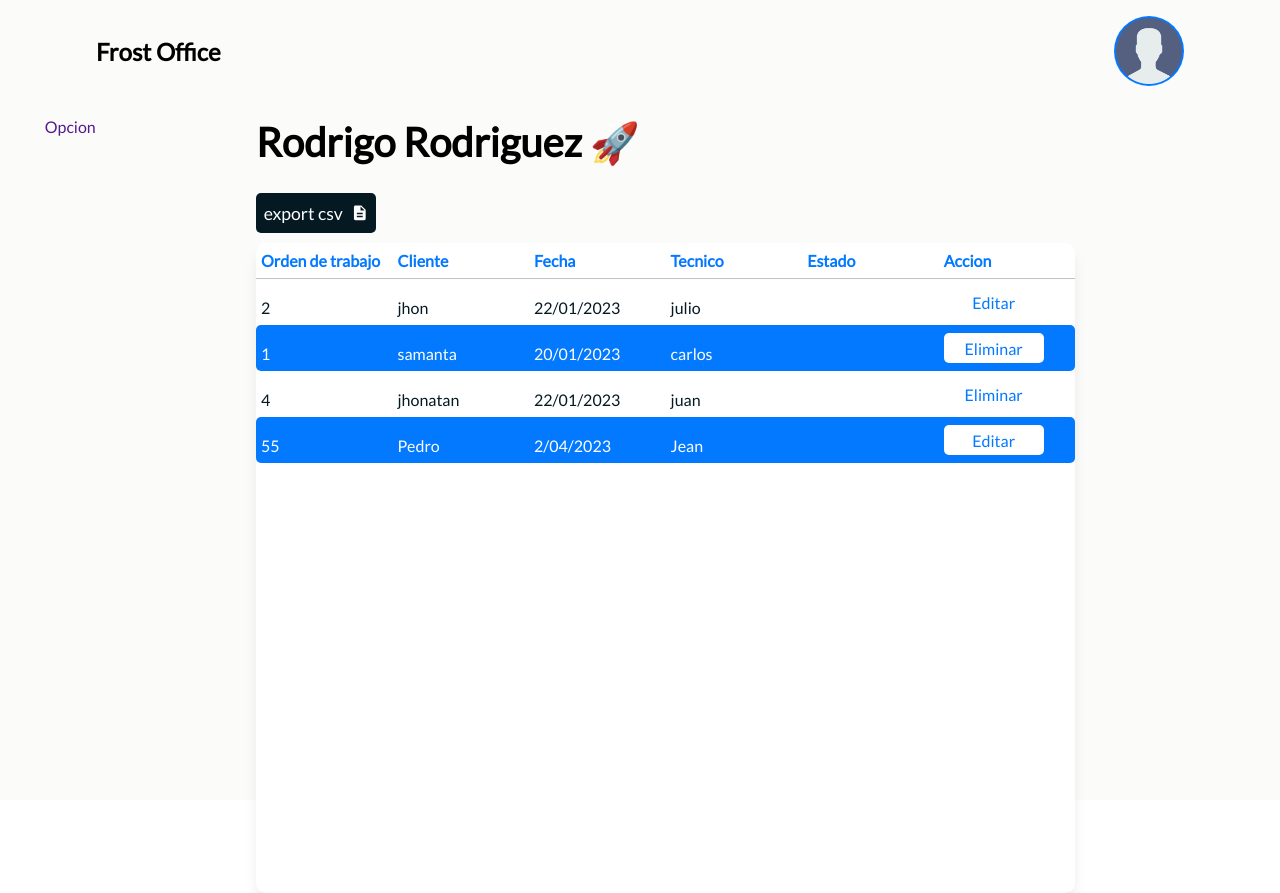
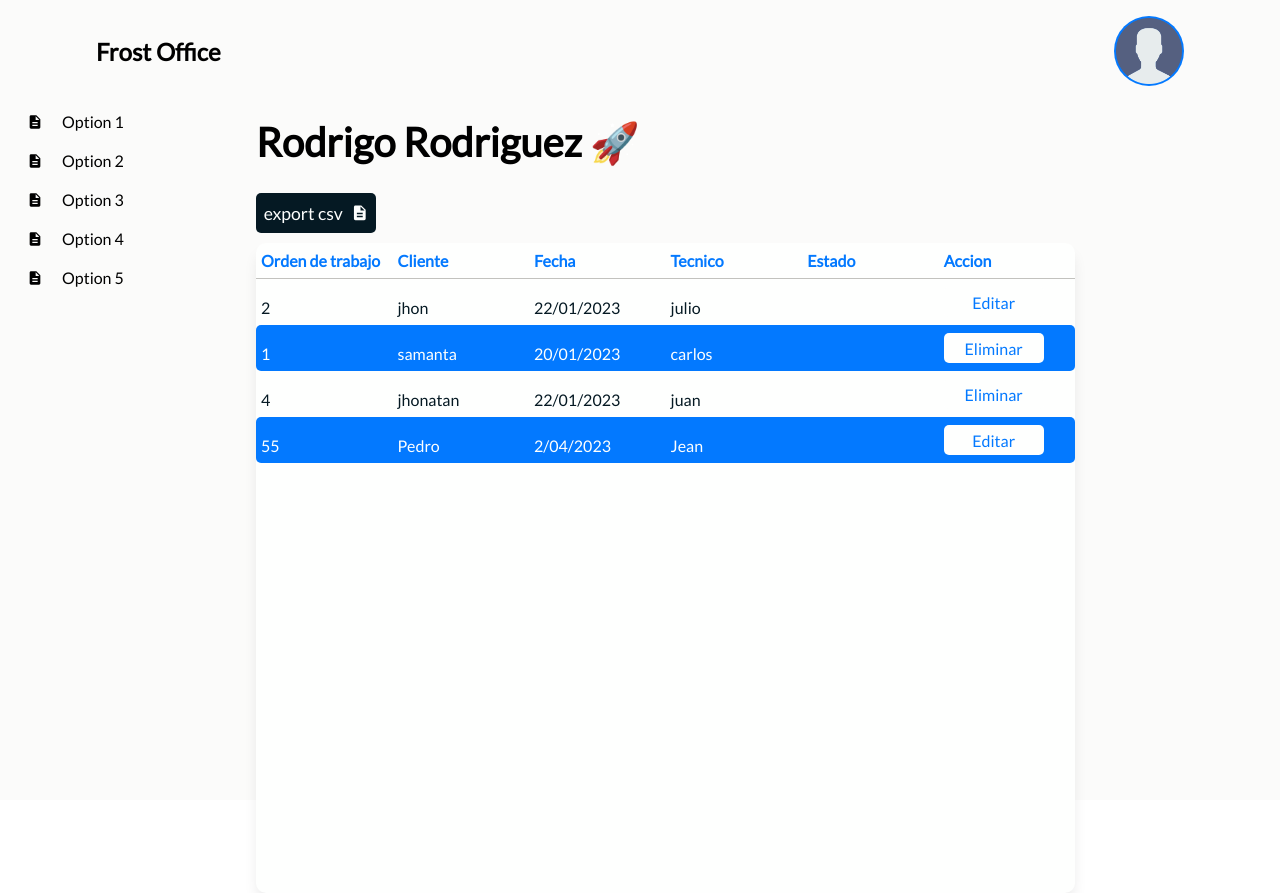
Before and after one commit to StartsDev/frost-bo, a React (Vite) app in the folder bo/: page / in a window 1280 px wide. Built offline with nearby package versions, Linux system fonts and the light colour scheme.

Commit message:
componente opcion 100% dinamico

```diff
--- a/bo/src/screens/BO/Bo.tsx
+++ b/bo/src/screens/BO/Bo.tsx
@@ -55,7 +55,31 @@ function Bo() {
                         height: "100%",
                     }}
                 >
-                   <Option />
+                   <Option
+                        titleOption="Option 1"
+                        Icon={<MdDescription />}
+                        options={[{ route: "/bo/option1", title: "Option 1 route" }]}
+                   />
+                   <Option
+                        titleOption="Option 2"
+                        Icon={<MdDescription />}
+                        options={[{ route: "/bo/option1", title: "Option 2 route" }]}
+                   />
+                   <Option
+                        titleOption="Option 3"
+                        Icon={<MdDescription />}
+                        options={[{ route: "/bo/option1", title: "Option 3 route" }]}
+                   />
+                   <Option
+                        titleOption="Option 4"
+                        Icon={<MdDescription />}
+                        options={[{ route: "/bo/option1", title: "Option 4 route" }]}
+                   />
+                   <Option
+                        titleOption="Option 5"
+                        Icon={<MdDescription />}
+                        options={[{ route: "/bo/option1", title: "Option 5 route" }]}
+                   />
                 </aside>
                 <section
                     style={{
--- a/bo/src/screens/BO/components/Option.tsx
+++ b/bo/src/screens/BO/components/Option.tsx
@@ -1,7 +1,14 @@
 import { THEME } from "../../../theme"
-import styles from "./op.moduel.css"
 
-function Option() {
+type ItemForOptions = { route: string, title: string }
+
+interface Props {
+    Icon?: React.ReactNode
+    titleOption: string
+    options: ItemForOptions[]
+}
+
+function Option({ Icon, titleOption, options }: Props) {
   return (
     <li
     className="list_item list__item--click"
@@ -19,22 +26,29 @@ function Option() {
             cursor: "pointer",
             display: "flex",
             alignItems: "center",
+            justifyContent: "space-evenly",
             gap: "1em",
-            width: "70%",
+            width: "75%",
             margin: "0 auto"
         }}
     >
-        <img src="" alt="" className="list_img" />
-        <a href="" className="nav_link"
+        <div style={{
+            width: "30px",
+            height: "20px",
+            display: "flex",
+            alignItems: "center",
+            justifyContent: "center",
+        }}>
+            {Icon}
+        </div>
+        <p className="nav_link"
             style={{
                 display: "block",
-                padding: "15px 0",
-                textDecoration: "none"
+                padding: "10px 0",
+                textAlign: "left",
+                width: "100%"
             }}
-        >Opcion</a>
-        <img src="" alt="" className="list_arrow" style={{
-            marginLeft: "auto"
-        }} />
+        >{titleOption}</p>
     </div>
     <ul className="list__show"
         style={{
@@ -46,42 +60,21 @@ function Option() {
             height: 0
         }}
     >
-        <li className="list__inside">
-            <a href="" className="nav__link nav__link--inside"
+        {
+            options.map((option, index) => {
+                return (
+                    <li key={index} className="list__inside">
+                        <p className="nav__link nav__link--inside"
                             style={{
                                 display: "block",
                                 padding: "15px 0",
                                 textDecoration: "none"
                         }}
-            >Estoy dentro</a>
+                        >{option.title}</p>
                      </li>
-        <li className="list__inside">
-            <a href="" className="nav__link nav__link--inside"
-                style={{
-                    display: "block",
-                    padding: "15px 0",
-                    textDecoration: "none"
-                }}
-            >Estoy dentro</a>
-        </li>
-        <li className="list__inside">
-            <a href="" className="nav__link nav__link--inside"
-                style={{
-                    display: "block",
-                    padding: "15px 0",
-                    textDecoration: "none"
-                }}
-            >Estoy dentro</a>
-        </li>
-        <li className="list__inside">
-            <a href="" className="nav__link nav__link--inside"
-                style={{
-                    display: "block",
-                    padding: "15px 0",
-                    textDecoration: "none"
-                }}
-            >Estoy dentro</a>
-        </li>
+                )
+            })
+        }
     </ul>
 </li>
   )
--- /dev/null
+++ b/bo/src/screens/BO/components/op.css
@@ -0,0 +1,38 @@
+.list_item {
+    list-style: "none";
+    width: "100%";
+    text-align: "center";
+    overflow: "hidden";
+}
+
+.list__item__click {}
+
+.list_button {
+    cursor: "pointer";
+    display: "flex";
+    align-items: "center";
+    gap: "1em";
+    width: "70%";
+    margin: "0 auto";
+}
+.list__button__click {}
+
+.list_img{}
+
+.nav_link {
+    display: "block";
+    padding: "15px 0";
+    text-decoration: "none";
+}
+
+.list_arrow {
+    margin-left: "auto"
+}
+
+.list__show {
+    width: "80%";
+    margin-left: "auto";
+    list-style: "none";
+    transition: "height .4s";
+    height: 0;
+}
```
Also changed, not shown: bo/src/screens/BO/components/op.moduel.css (deleted). Lines whose indentation alone changed are shown as unchanged.
